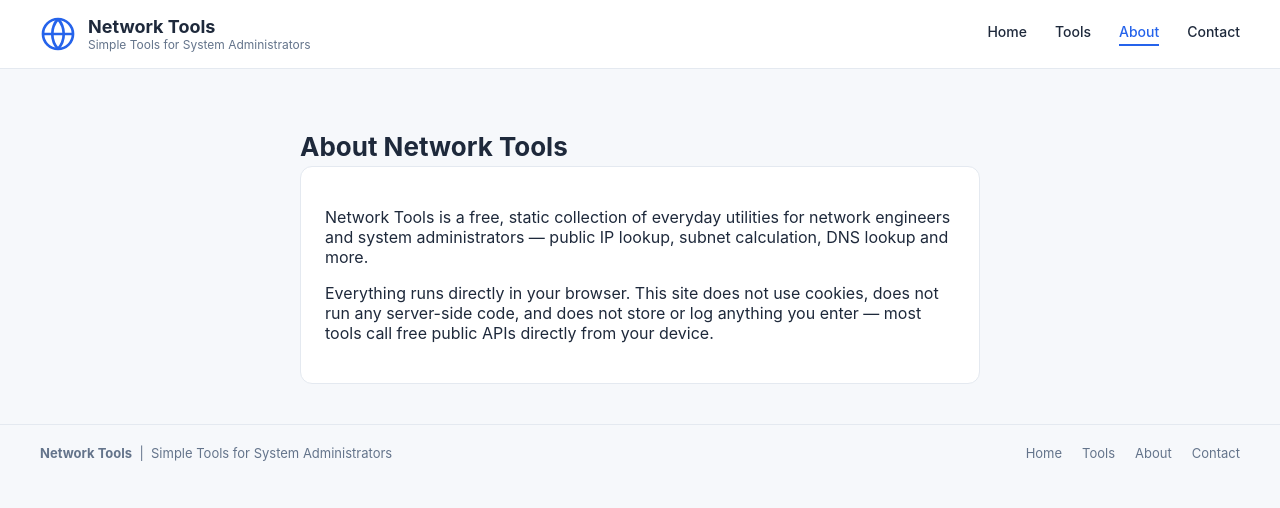
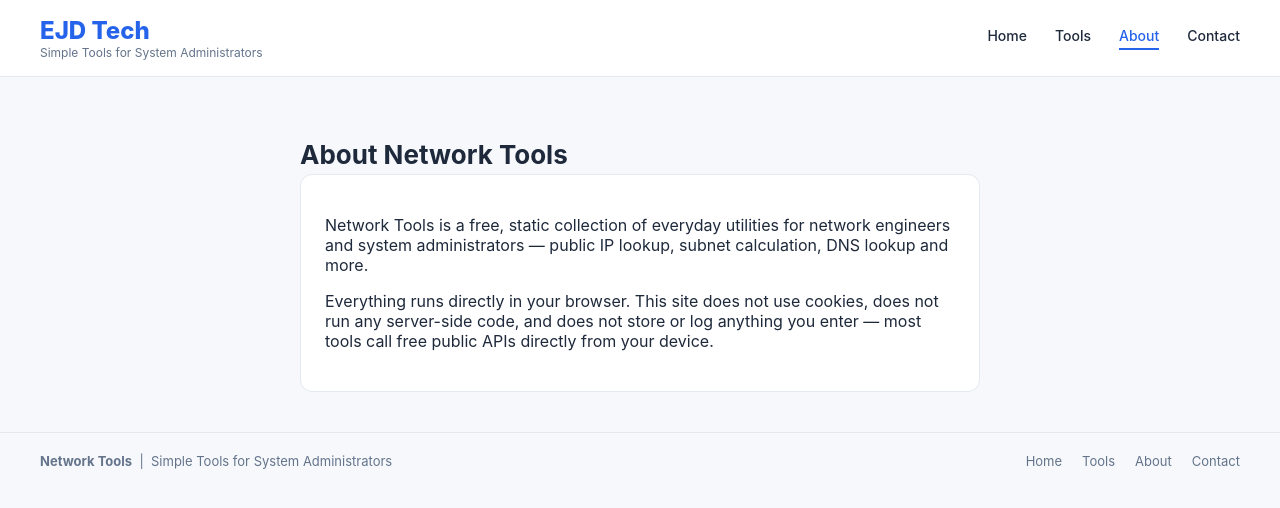
Before and after one commit to ejdtech/network-tools, a plain HTML site: page about.html in a window 1280 px wide. Drawn offline with Linux system fonts and the light colour scheme.

Commit message:
Change in header

```diff
--- a/about.html
+++ b/about.html
@@ -9,8 +9,7 @@
 <body>
 <header class="site-header">
   <div class="brand">
-    <svg class="brand-icon" viewBox="0 0 24 24" fill="none" stroke="currentColor" stroke-width="1.8"><circle cx="12" cy="12" r="10"/><path d="M2 12h20M12 2a15 15 0 0 1 0 20M12 2a15 15 0 0 0 0 20"/></svg>
-    <div><h1>Network Tools</h1><p>Simple Tools for System Administrators</p></div>
+    <div><h1>EJD Tech</h1><p>Simple Tools for System Administrators</p></div>
   </div>
   <nav class="main-nav">
     <a href="index.html">Home</a>
--- a/css/style.css
+++ b/css/style.css
@@ -25,7 +25,7 @@ header.site-header{
 }
 .brand{display:flex;align-items:center;gap:12px;}
 .brand-icon{width:36px;height:36px;color:var(--blue);}
-.brand h1{font-size:18px;margin:0;}
+.brand h1{font-size:24px;font-weight:800;color:var(--blue);margin:0;}
 .brand p{font-size:12px;color:var(--muted);margin:0;}
 nav.main-nav{display:flex;gap:28px;font-size:14px;font-weight:500;}
 nav.main-nav a.active{color:var(--blue);border-bottom:2px solid var(--blue);padding-bottom:4px;}
```
Also changed, not shown: contact.html (+1 -2 lines), index.html (+1 -2 lines), tools/dns-lookup.html (+1 -2 lines), tools/http-headers.html (+1 -2 lines), tools/http-latency.html (+1 -2 lines), tools/ip-calculator.html (+1 -2 lines), tools/mac-lookup.html (+1 -2 lines), tools/public-ip.html (+1 -2 lines), tools/ssl-checker.html (+1 -2 lines), tools/subnet-calculator.html (+1 -2 lines), tools/traceroute.html (+1 -2 lines), tools/wifi-analyzer.html (+1 -2 lines).
